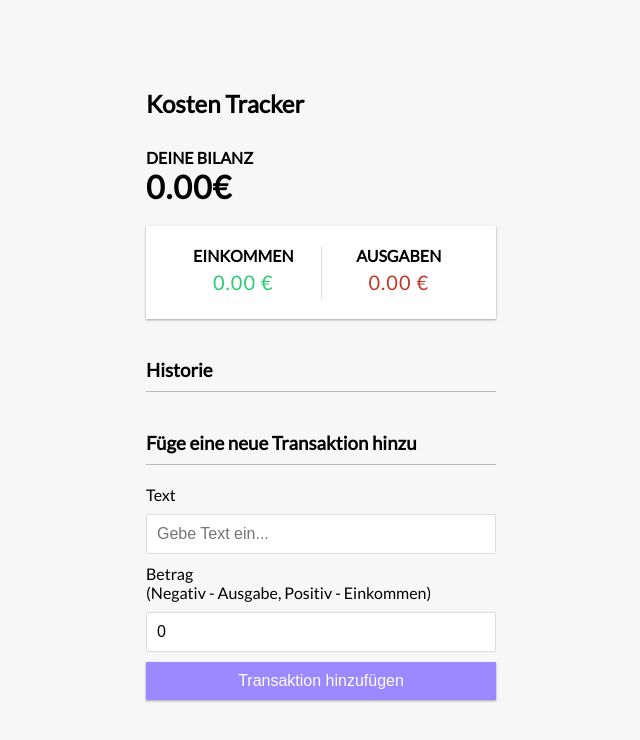
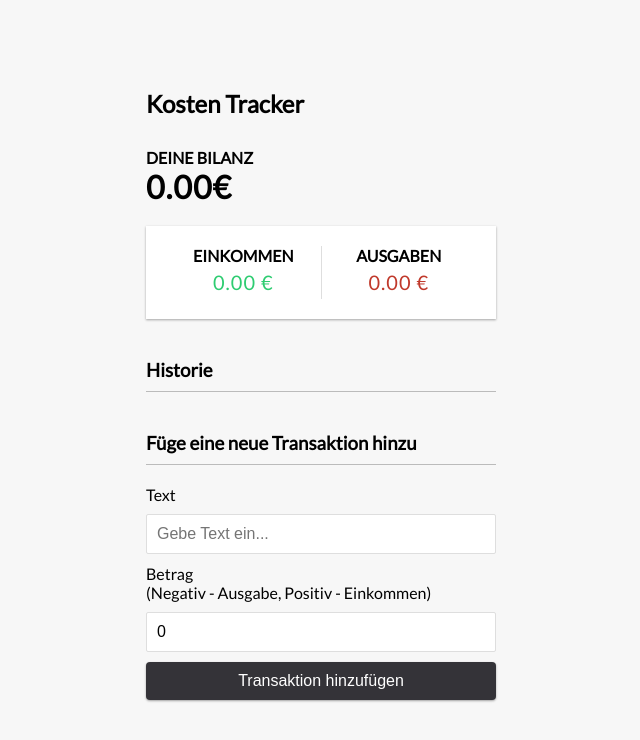
Before and after one commit to Quaquaro/kosten-tracker, a React (Create React App) app: page / in a window 1280 px wide. Shown: the top 740 px of the page, without its empty margins (319-959 px from the left). Built offline with nearby package versions, Linux system fonts and the light colour scheme.

Commit message:
Add more Styling

```diff
--- a/src/App.css
+++ b/src/App.css
@@ -1,4 +1,4 @@
-@import url('https://fonts.googleapis.com/css?family=Lato&display=swap');
+@import url("https://fonts.googleapis.com/css?family=Lato&display=swap");
 
 :root {
   --box-shadow: 0 1px 3px rgba(0, 0, 0, 0.12), 0 1px 2px rgba(0, 0, 0, 0.24);
@@ -16,7 +16,7 @@ body {
   justify-content: center;
   min-height: 100vh;
   margin: 0;
-  font-family: 'Lato', sans-serif;
+  font-family: "Lato", sans-serif;
 }
 
 .container {
@@ -77,8 +77,8 @@ label {
   margin: 10px 0;
 }
 
-input[type='text'],
-input[type='number'] {
+input[type="text"],
+input[type="number"] {
   border: 1px solid #dedede;
   border-radius: 2px;
   display: block;
@@ -89,8 +89,9 @@ input[type='number'] {
 
 .btn {
   cursor: pointer;
-  background-color: #9c88ff;
+  background-color: rgb(52, 51, 56);
   box-shadow: var(--box-shadow);
+  border-radius: 4px;
   color: #fff;
   border: 0;
   display: block;
```
